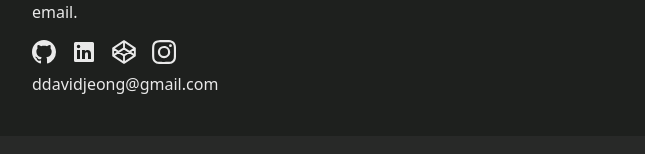
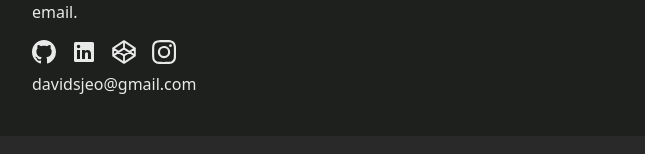
Before and after one commit to ddavidjeong/web_v2, a React (Vite) app: page / in a window 1280 px wide. Shown: the part 3302-3456 px from the top of the page, without its empty margins (304-949 px from the left). Built offline with nearby package versions, Linux system fonts and the light colour scheme.

Commit message:
email edit in contact comp

```diff
--- a/src/pages/Contact.tsx
+++ b/src/pages/Contact.tsx
@@ -36,7 +36,7 @@ const Contact = () => {
             </span>
           </div>
           <div className="font-light pt-2 pb-2">
-            ddavidjeong@gmail.com
+            davidsjeo@gmail.com
           </div>
         </div>
         <div className="col-span-1">
```
